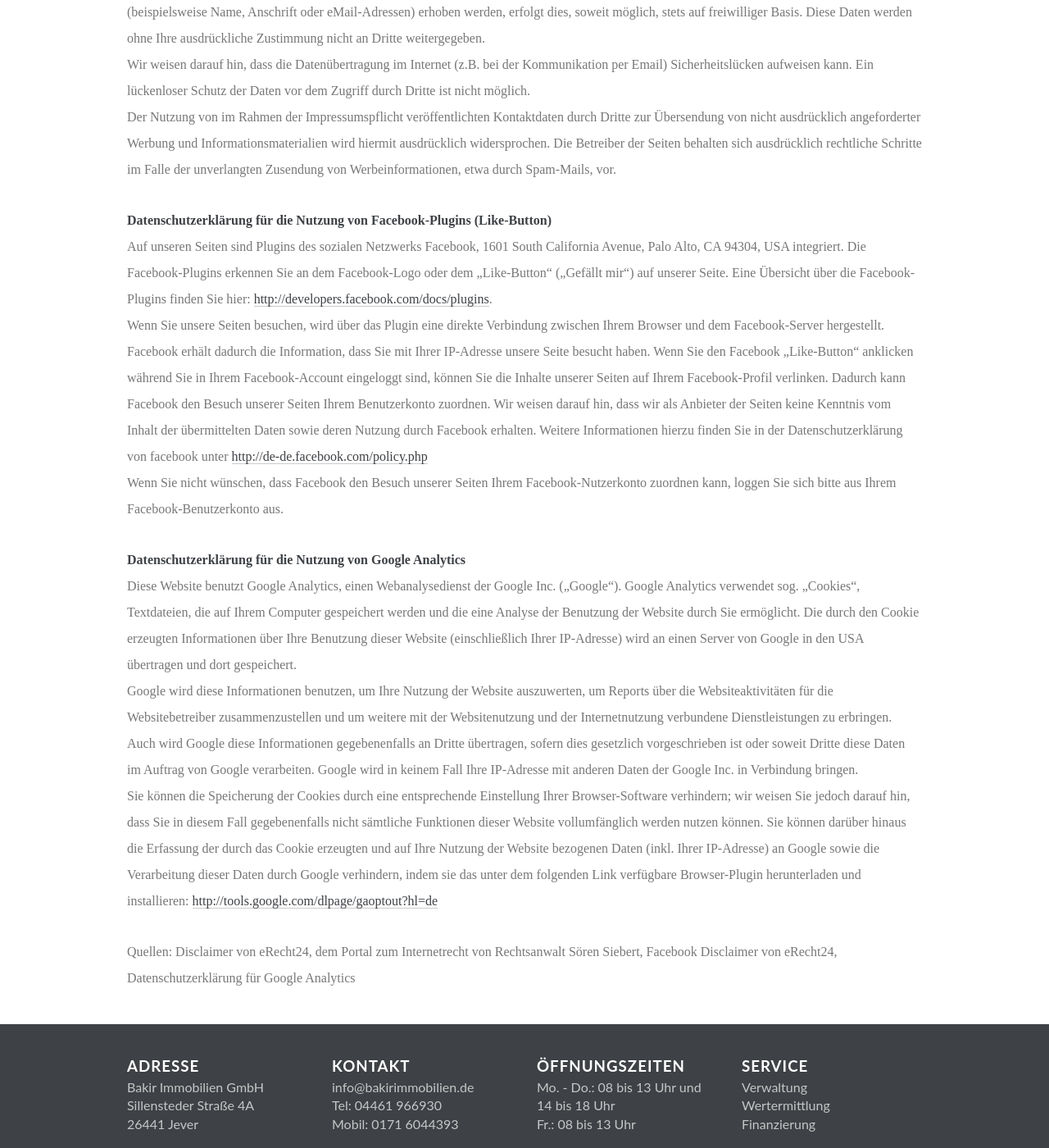
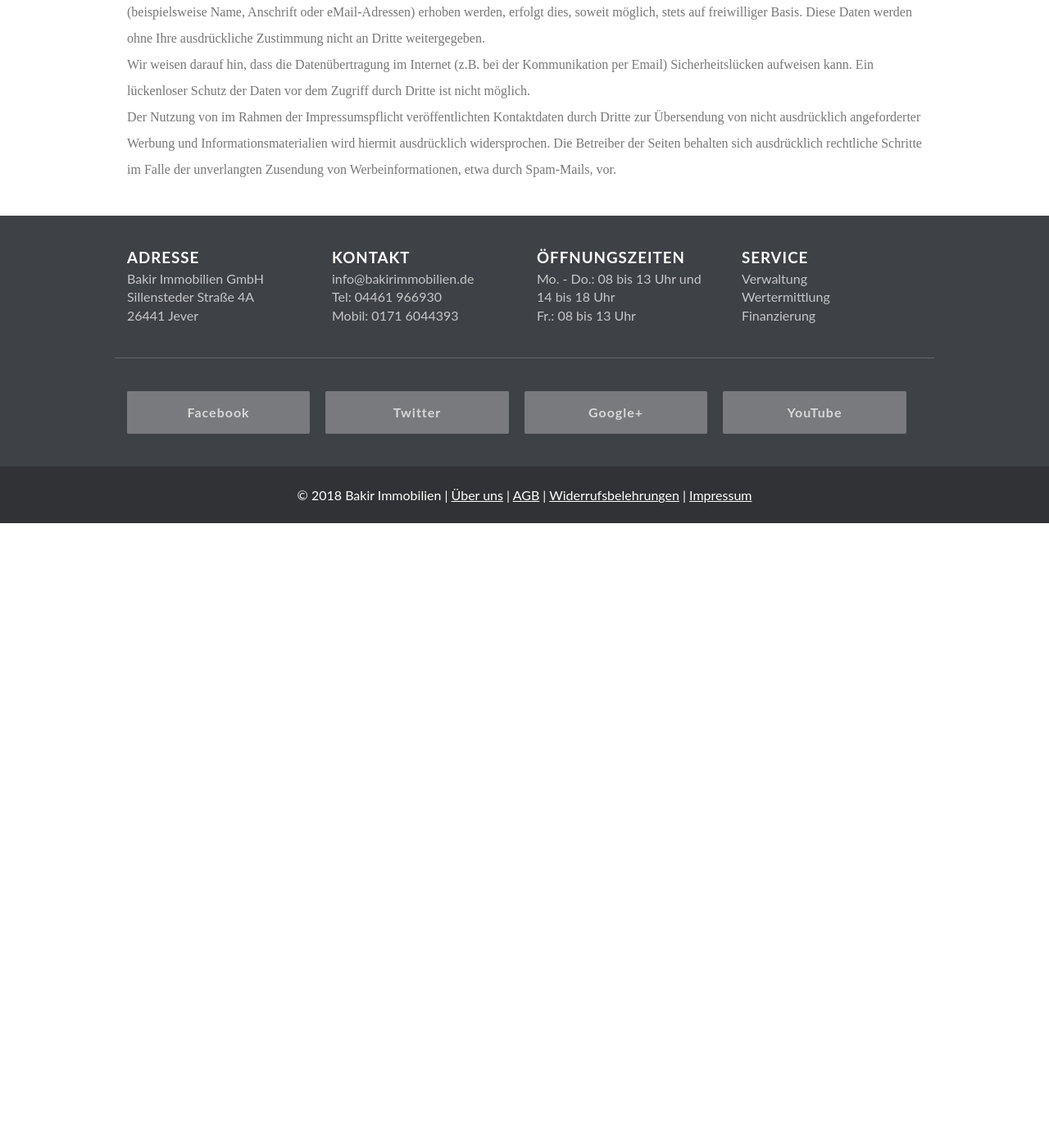
Before and after one commit to bakirnetwork/bakirimmobilien_de, a Jekyll site: the page built from _pages/impressum.md, in a window 1280 px wide and 1400 px high, scrolled down 1978 px. Shown: the whole window at 82% size. Built offline with Jekyll 4.4.1, drawn with Linux system fonts in a browser that asks for light colours; nearby versions of some CDN libraries; some web fonts are replaced; comment, search, counter and statistics services are not loaded; a style sheet for code colours, icons or effects is not loaded; after the commit the page ends 2616 px from its top, so only the background shows below that.

Commit message:
Google Analytics entfernt

```diff
--- a/_layouts/default.html
+++ b/_layouts/default.html
@@ -38,16 +38,5 @@
 		<script src="https://cdnjs.cloudflare.com/ajax/libs/velocity/1.5.0/velocity.min.js"></script>
 		<script src="/assets/js/main.js"></script>
 		<script src="https://cdnjs.cloudflare.com/ajax/libs/simplelightbox/1.10.2/simple-lightbox.min.js"></script>
-
-		<!--Google Analytics-->
-		<script>
-			(function(i,s,o,g,r,a,m){i['GoogleAnalyticsObject']=r;i[r]=i[r]||function(){
-			(i[r].q=i[r].q||[]).push(arguments)},i[r].l=1*new Date();a=s.createElement(o),
-			m=s.getElementsByTagName(o)[0];a.async=1;a.src=g;m.parentNode.insertBefore(a,m)
-			})(window,document,'script','//www.google-analytics.com/analytics.js','ga');
-			ga('create', 'UA-23604066-3', 'auto');
-			ga('require', 'displayfeatures');
-			ga('send', 'pageview');
-		</script>
 	</body>
 </html>
--- a/_pages/impressum.md
+++ b/_pages/impressum.md
@@ -45,16 +45,3 @@ Die durch die Seitenbetreiber erstellten Inhalte und Werke auf diesen Seiten unt
 Die Nutzung unserer Webseite ist in der Regel ohne Angabe personenbezogener Daten möglich. Soweit auf unseren Seiten personenbezogene Daten (beispielsweise Name, Anschrift oder eMail-Adressen) erhoben werden, erfolgt dies, soweit möglich, stets auf freiwilliger Basis. Diese Daten werden ohne Ihre ausdrückliche Zustimmung nicht an Dritte weitergegeben.
 Wir weisen darauf hin, dass die Datenübertragung im Internet (z.B. bei der Kommunikation per Email) Sicherheitslücken aufweisen kann. Ein lückenloser Schutz der Daten vor dem Zugriff durch Dritte ist nicht möglich.
 Der Nutzung von im Rahmen der Impressumspflicht veröffentlichten Kontaktdaten durch Dritte zur Übersendung von nicht ausdrücklich angeforderter Werbung und Informationsmaterialien wird hiermit ausdrücklich widersprochen. Die Betreiber der Seiten behalten sich ausdrücklich rechtliche Schritte im Falle der unverlangten Zusendung von Werbeinformationen, etwa durch Spam-Mails, vor.
-
-**Datenschutzerklärung für die Nutzung von Facebook-Plugins (Like-Button)**
-Auf unseren Seiten sind Plugins des sozialen Netzwerks Facebook, 1601 South California Avenue, Palo Alto, CA 94304, USA integriert. Die Facebook-Plugins erkennen Sie an dem Facebook-Logo oder dem „Like-Button“ („Gefällt mir“) auf unserer Seite. Eine Übersicht über die Facebook-Plugins finden Sie hier: <http://developers.facebook.com/docs/plugins>{:target="_blank"}.
-Wenn Sie unsere Seiten besuchen, wird über das Plugin eine direkte Verbindung zwischen Ihrem Browser und dem Facebook-Server hergestellt. Facebook erhält dadurch die Information, dass Sie mit Ihrer IP-Adresse unsere Seite besucht haben. Wenn Sie den Facebook „Like-Button“ anklicken während Sie in Ihrem Facebook-Account eingeloggt sind, können Sie die Inhalte unserer Seiten auf Ihrem Facebook-Profil verlinken. Dadurch kann Facebook den Besuch unserer Seiten Ihrem Benutzerkonto zuordnen. Wir weisen darauf hin, dass wir als Anbieter der Seiten keine Kenntnis vom Inhalt der übermittelten Daten sowie deren Nutzung durch Facebook erhalten. Weitere Informationen hierzu finden Sie in der Datenschutzerklärung von facebook unter <http://de-de.facebook.com/policy.php>{:target="_blank"}
-Wenn Sie nicht wünschen, dass Facebook den Besuch unserer Seiten Ihrem Facebook-Nutzerkonto zuordnen kann, loggen Sie sich bitte aus Ihrem Facebook-Benutzerkonto aus.
-
-**Datenschutzerklärung für die Nutzung von Google Analytics**
-Diese Website benutzt Google Analytics, einen Webanalysedienst der Google Inc. („Google“). Google Analytics verwendet sog. „Cookies“, Textdateien, die auf Ihrem Computer gespeichert werden und die eine Analyse der Benutzung der Website durch Sie ermöglicht. Die durch den Cookie erzeugten Informationen über Ihre Benutzung dieser Website (einschließlich Ihrer IP-Adresse) wird an einen Server von Google in den USA übertragen und dort gespeichert.
-Google wird diese Informationen benutzen, um Ihre Nutzung der Website auszuwerten, um Reports über die Websiteaktivitäten für die Websitebetreiber zusammenzustellen und um weitere mit der Websitenutzung und der Internetnutzung verbundene Dienstleistungen zu erbringen. Auch wird Google diese Informationen gegebenenfalls an Dritte übertragen, sofern dies gesetzlich vorgeschrieben ist oder soweit Dritte diese Daten im Auftrag von Google verarbeiten. Google wird in keinem Fall Ihre IP-Adresse mit anderen Daten der Google Inc. in Verbindung bringen.
-Sie können die Speicherung der Cookies durch eine entsprechende Einstellung Ihrer Browser-Software verhindern; wir weisen Sie jedoch darauf hin, dass Sie in diesem Fall gegebenenfalls nicht sämtliche Funktionen dieser Website vollumfänglich werden nutzen können. Sie können darüber hinaus die Erfassung der durch das Cookie erzeugten und auf Ihre Nutzung der Website bezogenen Daten (inkl. Ihrer IP-Adresse) an Google sowie die Verarbeitung dieser Daten durch Google verhindern, indem sie das unter dem folgenden Link verfügbare Browser-Plugin herunterladen und installieren:
-<http://tools.google.com/dlpage/gaoptout?hl=de>{:target="_blank"}
-
-Quellen: Disclaimer von eRecht24, dem Portal zum Internetrecht von Rechtsanwalt Sören Siebert, Facebook Disclaimer von eRecht24, Datenschutzerklärung für Google Analytics
```
